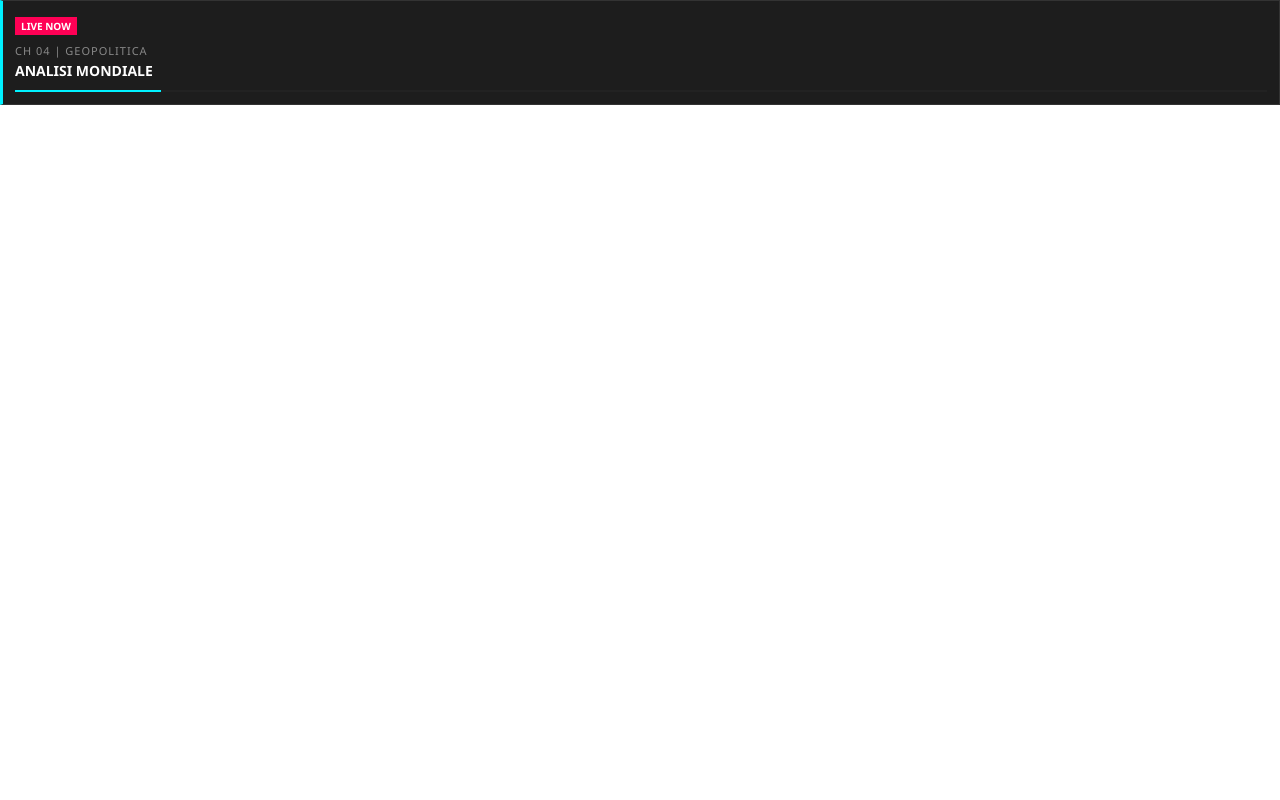
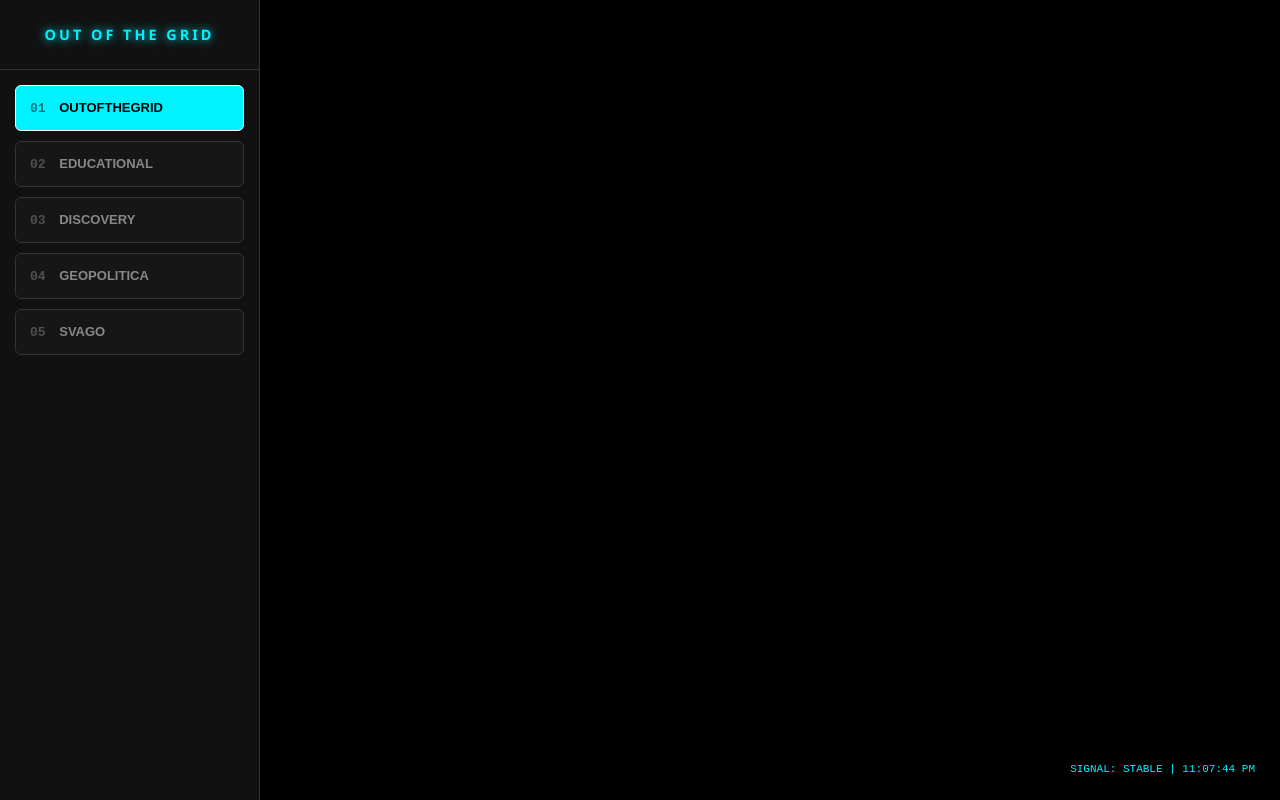
Before and after one commit to Alexander22791/my-web-tv, a plain HTML site: page index.html in a window 1280 px wide. Drawn offline with Linux system fonts and the light colour scheme.

Commit message:
Refactor index.html structure and styles

```diff
--- a/index.html
+++ b/index.html
@@ -1,55 +1,305 @@
 <!DOCTYPE html>
-<html>
+
+<html lang="it">
+
 <head>
+
     <meta charset="UTF-8">
+
+    <meta name="viewport" content="width=device-width, initial-scale=1.0">
+
+    <title>OutOfTheGrid TV - Progetto Mira</title>
+
     <style>
-        body { background: transparent; color: #00f2ff; font-family: 'Segoe UI', monospace; margin: 0; overflow: hidden; cursor: pointer; }
-        .tv-box {
-            border: 1px solid #333; background: rgba(5, 5, 5, 0.9); padding: 12px;
-            border-left: 3px solid #00f2ff; position: relative;
+
+        :root { --main: #00f2ff; --bg: #000; --panel: rgba(15, 15, 15, 0.95); }
+
+        * { box-sizing: border-box; }
+
+
+
+        body {
+
+            margin: 0; background: var(--bg); color: white;
+
+            font-family: 'Segoe UI', sans-serif; display: flex;
+
+            height: 100vh; overflow: hidden; flex-direction: row;
+
         }
-        .live-tag { background: #ff0055; color: white; padding: 2px 6px; font-size: 10px; font-weight: bold; display: inline-block; margin-bottom: 8px; }
-        .ch-info { font-size: 11px; color: #888; letter-spacing: 1px; }
-        .video-title { font-size: 14px; font-weight: bold; color: #fff; margin-top: 4px; line-height: 1.3; }
-        .progress-container { width: 100%; height: 2px; background: #222; margin-top: 10px; }
-        #progress-bar { height: 100%; background: #00f2ff; width: 0%; transition: width 1s; }
+
+
+
+        /* --- SIDEBAR CON AUTO-HIDE --- */
+
+        #sidebar {
+
+            width: 260px; background: #111; display: flex;
+
+            flex-direction: column; border-right: 1px solid #333;
+
+            transition: transform 0.4s cubic-bezier(0.4, 0, 0.2, 1);
+
+            z-index: 100; flex-shrink: 0;
+
+        }
+
+
+
+        .brand { padding: 25px 15px; text-align: center; border-bottom: 1px solid #333; }
+
+        .brand h1 { font-size: 0.9rem; letter-spacing: 3px; color: var(--main); margin: 0; text-shadow: 0 0 10px var(--main); }
+
+
+
+        .menu { padding: 15px; flex-grow: 1; overflow-y: auto; }
+
+        .btn {
+
+            width: 100%; padding: 14px; margin-bottom: 10px; background: rgba(255,255,255,0.02);
+
+            border: 1px solid #333; color: #888; cursor: pointer; border-radius: 6px;
+
+            text-align: left; font-size: 13px; font-weight: 600; transition: 0.2s;
+
+        }
+
+        .btn:hover { border-color: var(--main); color: #fff; }
+
+        .btn.active { background: var(--main); color: #000; border-color: #fff; font-weight: bold; }
+
+        .btn span { margin-right: 10px; opacity: 0.5; font-family: monospace; }
+
+
+
+        /* --- VIEWPORT VIDEO --- */
+
+        #tv-viewport {
+
+            flex-grow: 1; display: flex; align-items: center;
+
+            justify-content: center; background: #000; position: relative;
+
+        }
+
+
+
+        .video-container {
+
+            width: 100%; position: relative;
+
+            padding-bottom: 56.25%; height: 0; overflow: hidden;
+
+        }
+
+
+
+        iframe { position: absolute; top: 0; left: 0; width: 100%; height: 100%; border: none; }
+
+
+
+        /* --- RESPONSIVE & MOBILE AUTO-HIDE --- */
+
+        @media (max-width: 768px) {
+
+            #sidebar {
+
+                position: absolute; top: 0; left: 0; width: 100%;
+
+                height: auto; border-right: none; border-bottom: 1px solid var(--main);
+
+                transform: translateY(0);
+
+            }
+
+            #sidebar.hidden { transform: translateY(-100%); }
+
+            .menu { display: flex; overflow-x: auto; gap: 10px; padding: 10px; scrollbar-width: none; }
+
+            .menu::-webkit-scrollbar { display: none; }
+
+            .btn { width: auto; white-space: nowrap; margin-bottom: 0; padding: 10px 15px; }
+
+            .brand { display: none; }
+
+        }
+
+
+
+        /* Effetti CRT & Noise */
+
+        #noise {
+
+            position: absolute; top: 0; left: 0; width: 100%; height: 100%;
+
+            background: url('https://media.giphy.com/media/oEI9uWUqWMrBK/giphy.gif') center/cover;
+
+            opacity: 0; pointer-events: none; z-index: 20; transition: opacity 0.2s;
+
+        }
+
+        #scanlines {
+
+            position: absolute; top: 0; left: 0; width: 100%; height: 100%;
+
+            background: linear-gradient(rgba(18, 16, 16, 0) 50%, rgba(0, 0, 0, 0.1) 50%);
+
+            background-size: 100% 3px; pointer-events: none; z-index: 10;
+
+        }
+
+        .info-bar { position: absolute; bottom: 20px; right: 20px; font-family: monospace; font-size: 11px; color: var(--main); z-index: 30; background: rgba(0,0,0,0.5); padding: 5px; }
+
     </style>
+
 </head>
-<body onclick="window.top.location.href='https://www.outofthegrid.it/progetto-mira'">
 
-    <div class="tv-box">
-        <div class="live-tag">LIVE NOW</div>
-        <div class="ch-info" id="ch-display">SINCRONIZZAZIONE...</div>
-        <div class="video-title" id="title-display">RECUPERO SEGNALE...</div>
-        <div class="progress-container"><div id="progress-bar"></div></div>
+<body onclick="handleInteraction()">
+
+
+
+<div id="sidebar">
+
+    <div class="brand"><h1>OUT OF THE GRID</h1></div>
+
+    <div class="menu">
+
+        <button class="btn active"onclick="tune('ID_PLAYLIST_OUTOFTHEGRID', this)"><span>01</span> OUTOFTHEGRID</button>
+
+        <button class="btn"  onclick="tune('PL9kVuZvw_YvCad9f2carxhNQyzZPR9SHg', this)"><span>02</span> EDUCATIONAL</button>
+
+        <button class="btn" onclick="tune('PL9kVuZvw_YvBPwtYx2jxcISaPQYWmi-jy', this)"><span>03</span> DISCOVERY</button>
+
+        <button class="btn" onclick="tune('PL9kVuZvw_YvD2LAyUOGQvwZFt0ErQwoBa', this)"><span>04</span> GEOPOLITICA</button>
+
+        <button class="btn" onclick="tune('PL9kVuZvw_YvDnmUESit4RyKIYQQzsgPpE', this)"><span>05</span> SVAGO</button>
+
     </div>
 
-    <script>
-        // Mappiamo i canali esattamente come nel tuo codice TV
-        const schedule = [
-            { id: 'ID_PLAYLIST_OUTOFTHEGRID', ch: "CH 01 | OUTOFTHEGRID", title: "CONTENUTI ORIGINALI" },
-            { id: 'PL9kVuZvw_YvCad9f2carxhNQyzZPR9SHg', ch: "CH 02 | EDUCATIONAL", title: "NOVA LECTIO: APPROFONDIMENTI" },
-            { id: 'PL9kVuZvw_YvBPwtYx2jxcISaPQYWmi-jy', ch: "CH 03 | DISCOVERY", title: "ESPLORAZIONI E NATURA" },
-            { id: 'PL9kVuZvw_YvD2LAyUOGQvwZFt0ErQwoBa', ch: "CH 04 | GEOPOLITICA", title: "ANALISI MONDIALE" },
-            { id: 'PL9kVuZvw_YvDnmUESit4RyKIYQQzsgPpE', ch: "CH 05 | SVAGO", title: "MOMENTI OFF-GRID" }
-        ];
+</div>
 
-        function updateStatus() {
-            const now = new Date();
-            // Ruota le info ogni 12 secondi per mostrare cosa succede su tutti i canali
-            const index = Math.floor((now.getSeconds() / 12) % schedule.length);
-            const current = schedule[index];
 
-            document.getElementById('ch-display').innerText = current.ch;
-            document.getElementById('title-display').innerText = current.title;
 
-            // Barra di avanzamento basata sull'ora (coerente con la TV)
-            const progress = (now.getMinutes() / 60) * 100;
-            document.getElementById('progress-bar').style.width = progress + "%";
+<div id="tv-viewport">
+
+    <div class="video-container">
+
+        <div id="noise"></div>
+
+        <div id="scanlines"></div>
+
+        <iframe id="tv-engine" src="" allow="autoplay; encrypted-media" allowfullscreen></iframe>
+
+    </div>
+
+    <div class="info-bar" id="status-clock">SIGNAL: OK | 00:00:00</div>
+
+</div>
+
+
+
+<script>
+
+    let hideTimer;
+
+    const sidebar = document.getElementById('sidebar');
+
+    const clock = document.getElementById('status-clock');
+
+
+
+    // Orologio e Interazione
+
+    setInterval(() => {
+
+        clock.innerText = `SIGNAL: STABLE | ${new Date().toLocaleTimeString()}`;
+
+    }, 1000);
+
+
+
+    function handleInteraction() {
+
+        if (window.innerWidth <= 768) {
+
+            sidebar.classList.remove('hidden');
+
+            clearTimeout(hideTimer);
+
+            hideTimer = setTimeout(() => { sidebar.classList.add('hidden'); }, 3000);
+
         }
 
-        setInterval(updateStatus, 1000);
-        updateStatus();
-    </script>
+    }
+
+
+
+    // Funzione Sintonizzazione
+
+    function tune(playlistId, btn) {
+
+        const noise = document.getElementById('noise');
+
+        const player = document.getElementById('tv-engine');
+
+
+
+        noise.style.opacity = "0.8";
+
+        document.querySelectorAll('.btn').forEach(b => b.classList.remove('active'));
+
+        btn.classList.add('active');
+
+
+
+        // Logica 24h basata sui minuti dell'ora attuale
+
+        const now = new Date();
+
+        const startSec = (now.getMinutes() * 60) + now.getSeconds();
+
+
+
+        setTimeout(() => {
+
+            if(playlistId.includes('ID_PLAYLIST')) {
+
+                player.src = "";
+
+                alert("Canale in fase di allestimento.");
+
+            } else {
+
+                player.src = `https://www.youtube.com/embed/videoseries?list=${playlistId}&autoplay=1&mute=1&index=0&start=${startSec}&enablejsapi=1`;
+
+            }
+
+            setTimeout(() => { noise.style.opacity = "0"; }, 600);
+
+        }, 400);
+
+
+
+        if (window.innerWidth <= 768) setTimeout(() => sidebar.classList.add('hidden'), 1000);
+
+    }
+
+
+
+    window.onload = () => {
+
+        const firstActive = document.querySelector('.btn.active');
+
+        if(firstActive) firstActive.click();
+
+        if (window.innerWidth <= 768) hideTimer = setTimeout(() => { sidebar.classList.add('hidden'); }, 3000);
+
+    };
+
+</script>
+
+
+
 </body>
+
 </html>
```
